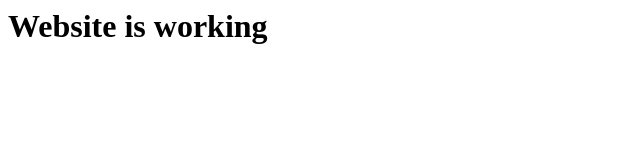
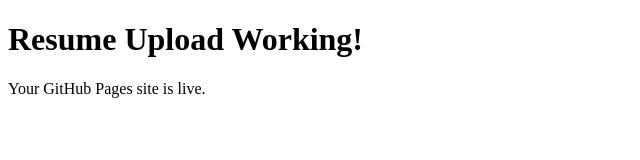
Before and after one commit to ChinkyPX/PX-resumes, a plain HTML site: page index.html in a window 1280 px wide. Shown: the whole page, without its empty margins (0-640 px from the left). Drawn offline with Linux system fonts and the light colour scheme.

Commit message:
Update index.html

```diff
--- a/index.html
+++ b/index.html
@@ -1 +1,10 @@
-<h1>Website is working</h1>
+<!DOCTYPE html>
+<html>
+<head>
+  <title>PX Resume Upload</title>
+</head>
+<body>
+  <h1>Resume Upload Working!</h1>
+  <p>Your GitHub Pages site is live.</p>
+</body>
+</html>
```
